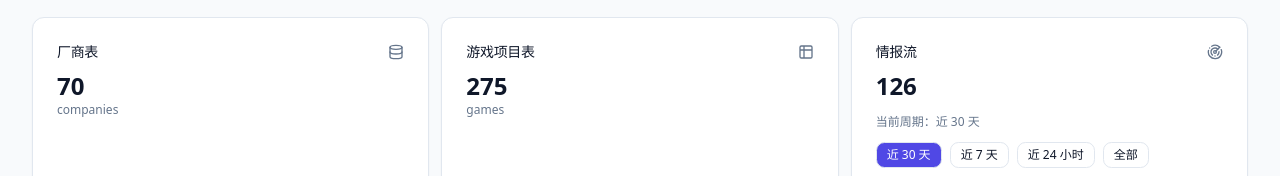
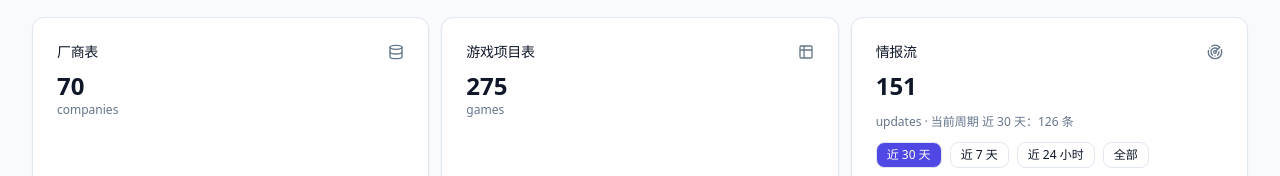
Before and after one commit to huangshixinbridger-lgtm/hackathon-vendor-intel, a Next.js app in the folder hackathon-vendor-intel/: page /radar in a window 1280 px wide. Shown: the part 776-952 px from the top of the page. Built offline with nearby package versions, Linux system fonts and the light colour scheme.

Commit message:
fix: show total radar update count

```diff
--- a/hackathon-vendor-intel/app/radar/page.tsx
+++ b/hackathon-vendor-intel/app/radar/page.tsx
@@ -221,9 +221,9 @@ export default function RadarPage({ searchParams }: RadarPageProps) {
             <Radar className="h-4 w-4 text-muted-foreground" />
           </CardHeader>
           <CardContent className="space-y-3">
-            <div className="text-2xl font-bold">{intelligenceItems.length}</div>
+            <div className="text-2xl font-bold">{snapshot.stats.updateCount}</div>
             <p className="text-xs text-muted-foreground">
-              当前周期：{dateWindows.find((item) => item.value === selectedWindow)?.label}
+              updates · 当前周期 {dateWindows.find((item) => item.value === selectedWindow)?.label}：{intelligenceItems.length} 条
             </p>
             <div className="flex flex-wrap gap-2">
               {dateWindows.map((item) => (
```
